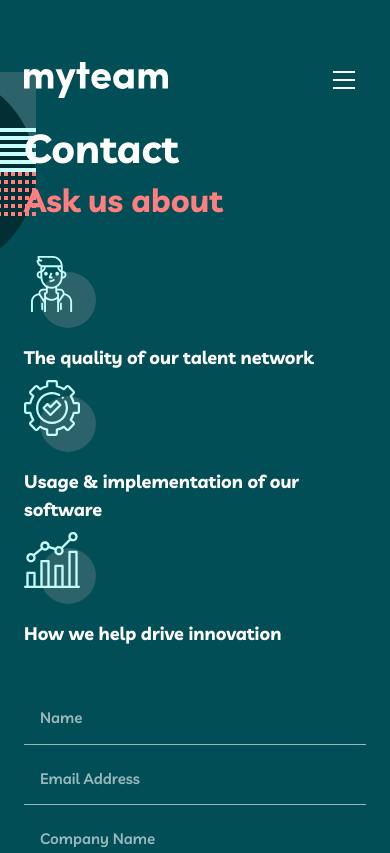
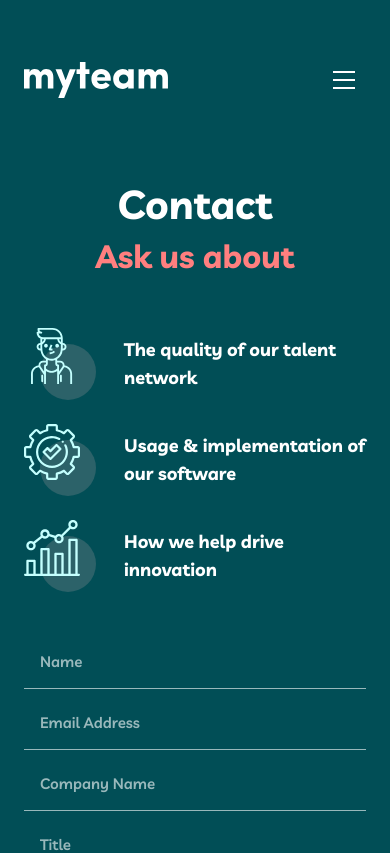
Before and after one commit to brandeth/my-team, a Next.js app: page /contact in a window 390 px wide. Shown: the top 853 px of the page. Built offline with nearby package versions, Linux system fonts and the light colour scheme.

Commit message:
mobile responsiveness for contact page.

```diff
--- a/app/(marketing)/contact/page.tsx
+++ b/app/(marketing)/contact/page.tsx
@@ -30,7 +30,7 @@ export default function ContactPage() {
           aria-hidden="true"
           width={100}
           height={200}
-          className="pointer-events-none absolute -left-16 top-18 z-0 w-25 min-[768px]:max-[1024px]:w-27 max-w-none sm:-left-10 sm:top-20 md:left-0 md:top-50 min-[768px]:max-[1024px]:-left-18 min-[768px]:max-[1024px]:top-46 min-[1025px]:-left-8 min-[1025px]:top-61 xl:left-0"
+          className="pointer-events-none absolute -left-16 top-18 z-0 hidden w-25 max-w-none sm:block sm:-left-10 sm:top-20 md:left-0 md:top-50 min-[768px]:max-[1024px]:-left-18 min-[768px]:max-[1024px]:top-46 min-[768px]:max-[1024px]:w-27 min-[1025px]:-left-8 min-[1025px]:top-61 xl:left-0"
           priority
         />
 
@@ -40,29 +40,29 @@ export default function ContactPage() {
           aria-hidden="true"
           width={224}
           height={200}
-          className="pointer-events-none absolute bottom-0 right-0 z-0 h-57 max-w-none sm:bottom-0 sm:-right-20 sm:w-64 min-[768px]:max-[1024px]:-bottom-0.5 min-[768px]:max-[1024px]:right-0 min-[1025px]:bottom-0 min-[1025px]:right-0 xl:h-56 xl:w-[224.49px] xl:-right-16"
+          className="pointer-events-none absolute -bottom-28 -right-16 z-0 h-57 max-w-none sm:bottom-0 sm:-right-20 sm:w-64 min-[768px]:max-[1024px]:-bottom-0.5 min-[768px]:max-[1024px]:right-0 min-[1025px]:bottom-0 min-[1025px]:right-0 xl:h-56 xl:w-[224.49px] xl:-right-16"
           priority
         />
 
         <div className="relative z-10 mx-auto w-full px-6 sm:px-10 min-[768px]:max-[1024px]:h-full min-[768px]:max-[1024px]:max-w-143 min-[1025px]:px-20 xl:max-w-277.5 xl:px-0">
           <div className="grid w-full gap-14 md:gap-16 min-[768px]:max-[1024px]:content-start min-[768px]:max-[1024px]:justify-items-center min-[768px]:max-[1024px]:gap-16 min-[1025px]:grid-cols-[minmax(0,28rem)_minmax(0,33.75rem)] min-[1025px]:items-start min-[1025px]:justify-between min-[1025px]:gap-12 xl:grid-cols-[minmax(0,30rem)_minmax(0,33.75rem)] xl:gap-18">
-            <div className="flex flex-col items-start text-left min-[768px]:max-[1025px]:mx-auto min-[768px]:max-[1025px]:w-full min-[768px]:max-[1025px]:max-w-120 min-[768px]:max-[1025px]:items-center min-[1025px]:pt-8">
+            <div className="flex flex-col items-center pt-14 text-center min-[768px]:max-[1025px]:mx-auto min-[768px]:max-[1025px]:w-full min-[768px]:max-[1025px]:max-w-120 min-[1025px]:items-start min-[1025px]:text-left min-[1025px]:pt-8">
               <h1
                 id="contact-page-title"
-                className="text-preset-4 sm:text-[4rem] sm:leading-none min-[768px]:max-[1024px]:text-center min-[1025px]:text-preset-2"
+                className="text-preset-4 sm:text-[4rem] sm:leading-none min-[1025px]:text-preset-2"
               >
                 Contact
               </h1>
 
-              <p className="mt-4 xl:mt-8 text-preset-5 text-rose-500 min-[768px]:max-[1024px]:text-center md:text-preset-5">
+              <p className="mt-4 text-preset-5 text-rose-500 md:text-preset-5 xl:mt-8">
                 Ask us about
               </p>
 
-              <div className="mt-10 grid w-full gap-2 sm:mt-10 min-[768px]:max-[1024px]:max-w-200 min-[768px]:max-[1024px]:gap-3">
+              <div className="mt-14 grid w-full gap-6 min-[768px]:max-[1025px]:gap-2 min-[768px]:max-[1024px]:max-w-200 min-[768px]:max-[1024px]:gap-3">
                 {contactTopics.map((topic) => (
                   <article
                     key={topic.label}
-                    className="grid gap-4 sm:grid-cols-[5rem_minmax(0,1fr)] sm:items-center sm:gap-5"
+                    className="grid w-full grid-cols-[5rem_minmax(0,1fr)] items-center gap-5 text-left"
                   >
                     <div className="relative h-18 w-18 shrink-0">
                       <span
```
